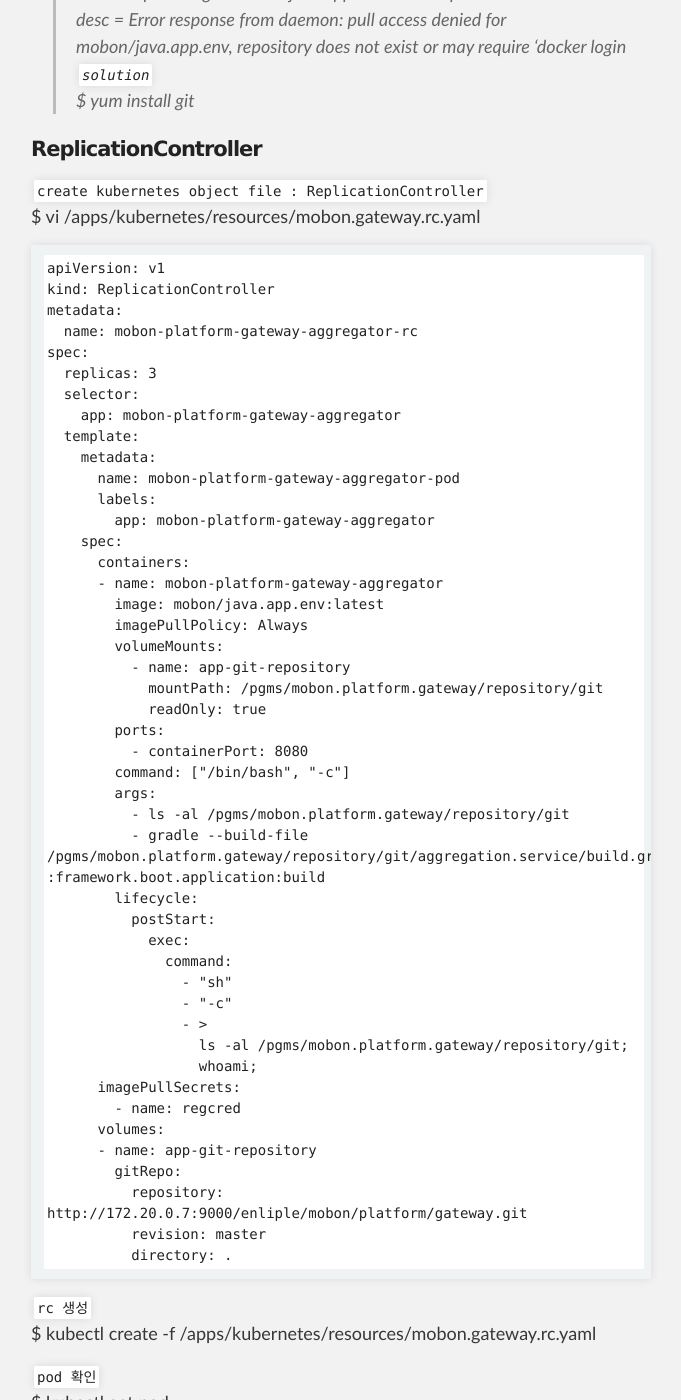
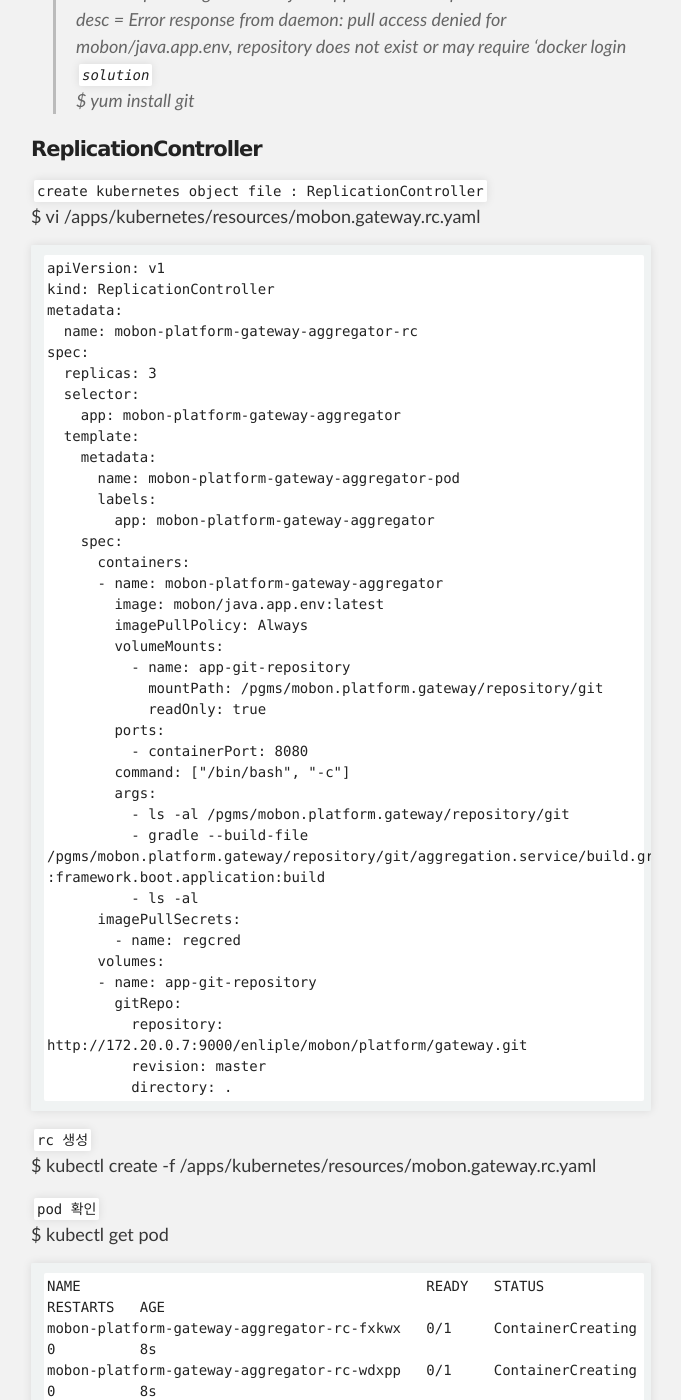
Before and after one commit to unlimited9/unlimited9.github.com, a Jekyll site: the page built from reference.notes/TA/cloud/kubernetes/how.to.deployment.md, in a window 1280 px wide and 1400 px high, scrolled down 961 px. Shown: the whole window, without its empty margins (299-980 px from the left). Built offline with Jekyll 4.4.1, drawn with Linux system fonts in a browser that asks for light colours; our own code applies the rules of GitHub Pages for plain Markdown files; some of the changed text lies outside the part shown.

Commit message:
Update how.to.deployment.md

```diff
--- a/reference.notes/TA/cloud/kubernetes/how.to.deployment.md
+++ b/reference.notes/TA/cloud/kubernetes/how.to.deployment.md
@@ -52,15 +52,7 @@ spec:
         args:
           - ls -al /pgms/mobon.platform.gateway/repository/git
           - gradle --build-file /pgms/mobon.platform.gateway/repository/git/aggregation.service/build.gradle :framework.boot.application:build
-        lifecycle:
-          postStart:
-            exec:
-              command:
-                - "sh"
-                - "-c"
-                - >
-                  ls -al /pgms/mobon.platform.gateway/repository/git;
-                  whoami;
+          - ls -al
       imagePullSecrets:
         - name: regcred
       volumes:
```
Also changed, not shown: other parts of reference.notes/TA/cloud/kubernetes/how.to.deployment.md (+15 -0 lines).
